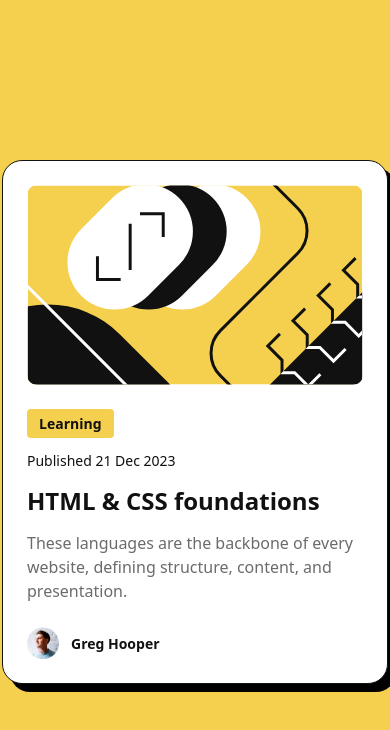
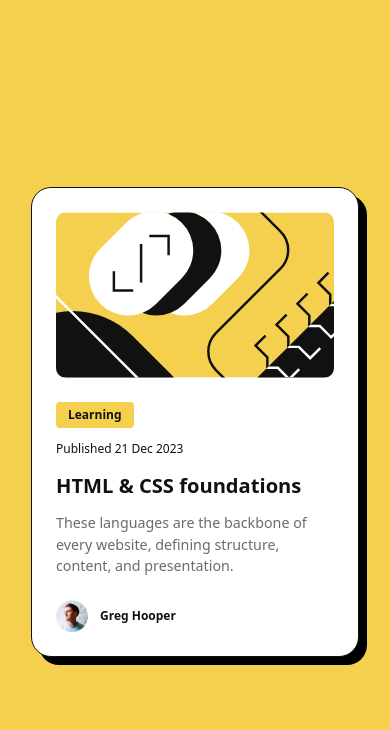
Before and after one commit to Polaris-algedi/frontendmentor-blog-preview-card, a website built with Vite: page index.html in a window 390 px wide. Built offline with nearby package versions, Linux system fonts and the light colour scheme; files whose address does not match are found by name.

Commit message:
refactor: update font size variables and add responsive styles for text presets

```diff
--- a/src/style.css
+++ b/src/style.css
@@ -6,24 +6,27 @@
   --fw-medium: 500;
   --fw-extra-bold: 800;
 
-  /* Font sizes */
-  --fs-small: 14px;
-  --fs-medium: 16px;
-  --fs-large: 24px;
+  /* Font sizes Desktop */
+  --fs-desk-small: 0.875rem; /* 14px */
+  --fs-desk-medium: 1rem; /* 16px */
+  --fs-desk-large: 1.5rem; /* 24px */
 
-  color-scheme: light dark;
-  color: var(--gray-950);
-  background-color: var(--yellow);
-
-  font-synthesis: none;
-  text-rendering: optimizeLegibility;
-  -webkit-font-smoothing: antialiased;
-  -moz-osx-font-smoothing: grayscale;
+  /* Font sizes Mobile */
+  --fs-mobile-small: 0.75rem; /* 12px */
+  --fs-mobile-medium: 0.875rem; /* 14px */
+  --fs-mobile-large: 1.25rem; /* 20px */
 
   /* Spacing */
-  --space-50: 4px;
-  --space-100: 8px;
-  --space-150: 12px;
+  --space-50: 0.25rem; /* 4px */
+  --space-100: 0.5rem; /* 8px */
+  --space-150: 0.75rem; /* 12px */
+  --space-300: 1.5rem; /* 24px */
+
+  /* Radius */
+  --radius-4: 0.25rem; /* 4px */
+  --radius-10: 0.625rem; /* 10px */
+  --radius-12: 0.75rem; /* 12px */
+  --radius-20: 1.25rem; /* 20px */
   --space-300: 24px;
 
   /* Radius */
@@ -68,19 +71,39 @@
 /* Text presets */
 .text-preset-1 {
   font-weight: var(--fw-extra-bold);
-  font-size: var(--fs-large);
+  font-size: var(--fs-desk-large);
+  font-size: clamp(
+    var(--fs-mobile-large),
+    0.57vw + 1.12rem,
+    var(--fs-desk-large)
+  );
 }
 .text-preset-2 {
   font-weight: var(--fw-medium);
-  font-size: var(--fs-medium);
+  font-size: var(--fs-desk-medium);
+  font-size: clamp(
+    var(--fs-mobile-medium),
+    0.38vw + 0.8rem,
+    var(--fs-desk-medium)
+  );
 }
 .text-preset-3 {
   font-weight: var(--fw-medium);
-  font-size: var(--fs-small);
+  font-size: var(--fs-desk-small);
+  font-size: clamp(
+    var(--fs-mobile-small),
+    0.19vw + 0.7rem,
+    var(--fs-desk-small)
+  );
 }
 .text-preset-3-bold {
   font-weight: var(--fw-extra-bold);
-  font-size: var(--fs-small);
+  font-size: var(--fs-desk-small);
+  font-size: clamp(
+    var(--fs-mobile-small),
+    0.19vw + 0.7rem,
+    var(--fs-desk-small)
+  );
 }
 
 body {
@@ -102,11 +125,13 @@ body {
   display: flex;
   flex-direction: column;
   gap: var(--space-300);
+  width: clamp(20.5rem, 60vw, 24rem);
+  max-width: 100vw;
 }
 
 .app > img {
   width: 100%;
-  height: 200px;
+  /* height: 200px; */
   border-radius: var(--radius-10);
 }
 
@@ -114,7 +139,7 @@ body {
   display: flex;
   flex-direction: column;
   gap: var(--space-150);
-  max-width: 336px;
+  width: 100%;
 }
 
 .category {
@@ -136,11 +161,33 @@ body {
 }
 
 .author img {
-  width: 32px;
-  height: 32px;
+  width: 2rem;
+  height: 2rem;
 }
 
 .title:hover {
   color: var(--yellow);
   cursor: pointer;
 }
+
+/* Responsive styles */
+/*
+
+
+Disktop styles     --->  Mobile styles
+--fs-small: 14px;  --->  --fs-small: 12px;
+--fs-medium: 16px; --->  --fs-medium: 14px;
+--fs-large: 24px;  --->  --fs-large: 20px;
+
+Difference = Max - Min = 14px - 12px = 2px
+Viewport range = 1440px - 375px = 1065px
+vw = (Difference / Viewport range) × 100 = (2 / 1065) × 100 ≈ 0.19vw
+
+
+font-size: clamp(12px, 0.19vw + 0.7rem, 14px);
+font-size: clamp(14px, 0.38vw + 0.8rem, 16px);
+font-size: clamp(20px, 0.57vw + 1.120rem, 24px);
+
+
+
+*/
```
